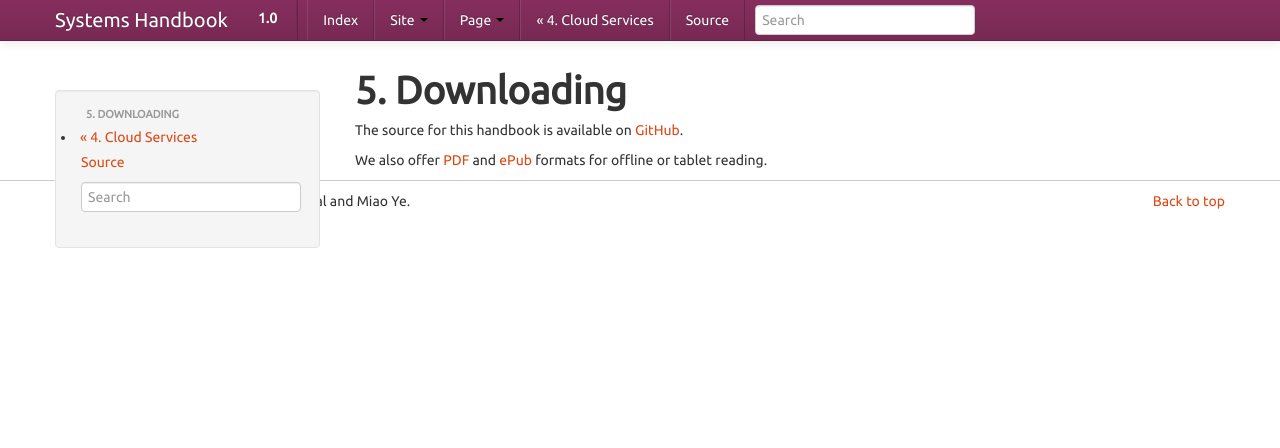
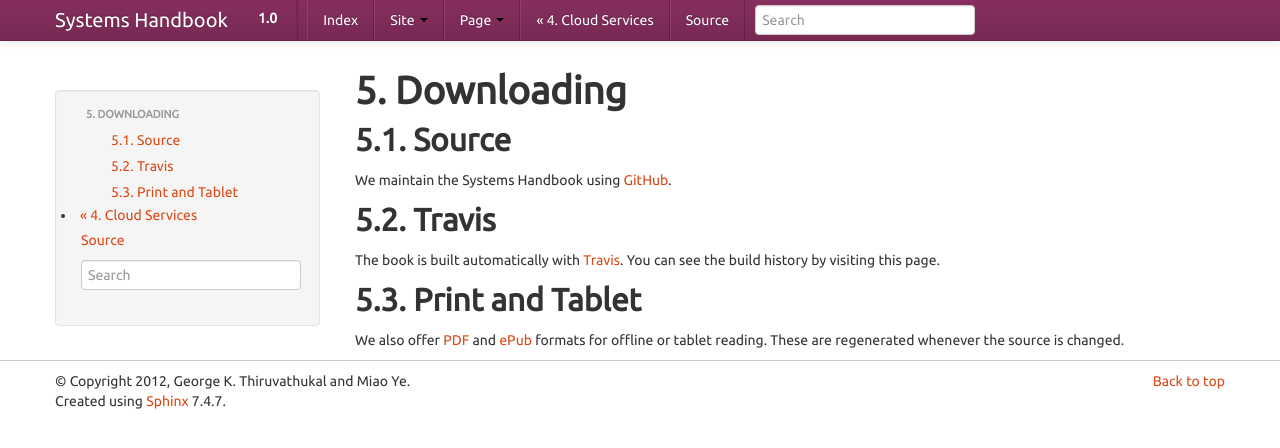
Before and after one commit to LoyolaChicagoCS/syshandbook, a Sphinx documentation site: the page built from source/download.rst, in a window 1280 px wide. Shown: the top 448 px of the page. Built offline with Sphinx 7.4.7, drawn with Linux system fonts in a browser that asks for light colours.

Commit message:
updated download info
Signed-off-by: George K. Thiruvathukal <gkt@cs.luc.edu>

```diff
--- a/source/download.rst
+++ b/source/download.rst
@@ -2,9 +2,23 @@ Downloading
 ===========
 
 .. _GitHub: https://github.com/LoyolaChicagoCS/syshandbook
-.. _PDF: http://syshandbook.cs.luc.edu/latex/SystemsHandbook.pdf
-.. _ePub: http://syshandbook.cs.luc.edu/epub/SystemsHandbook.epub
+.. _Travis: https://travis-ci/LoyolaChicagoCS/syshandbook
+.. _PDF: http://loyolachicagocs.github.io/syshandbook/download/SystemsHandbook.pdf
+.. _ePub: http://loyolachicagocs.github.io/syshandbook/download/SystemsHandbook.epub
 
-The source for this handbook is available on `GitHub`_.
+Source
+--------
+
+We maintain the Systems Handbook using `GitHub`_.
+
+Travis
+--------
+
+The book is built automatically with `Travis`_.
+You can see the build history by visiting this page.
+
+Print and Tablet
+-------------------
 
 We also offer `PDF`_ and `ePub`_ formats for offline or tablet reading.
+These are regenerated whenever the source is changed.
```
